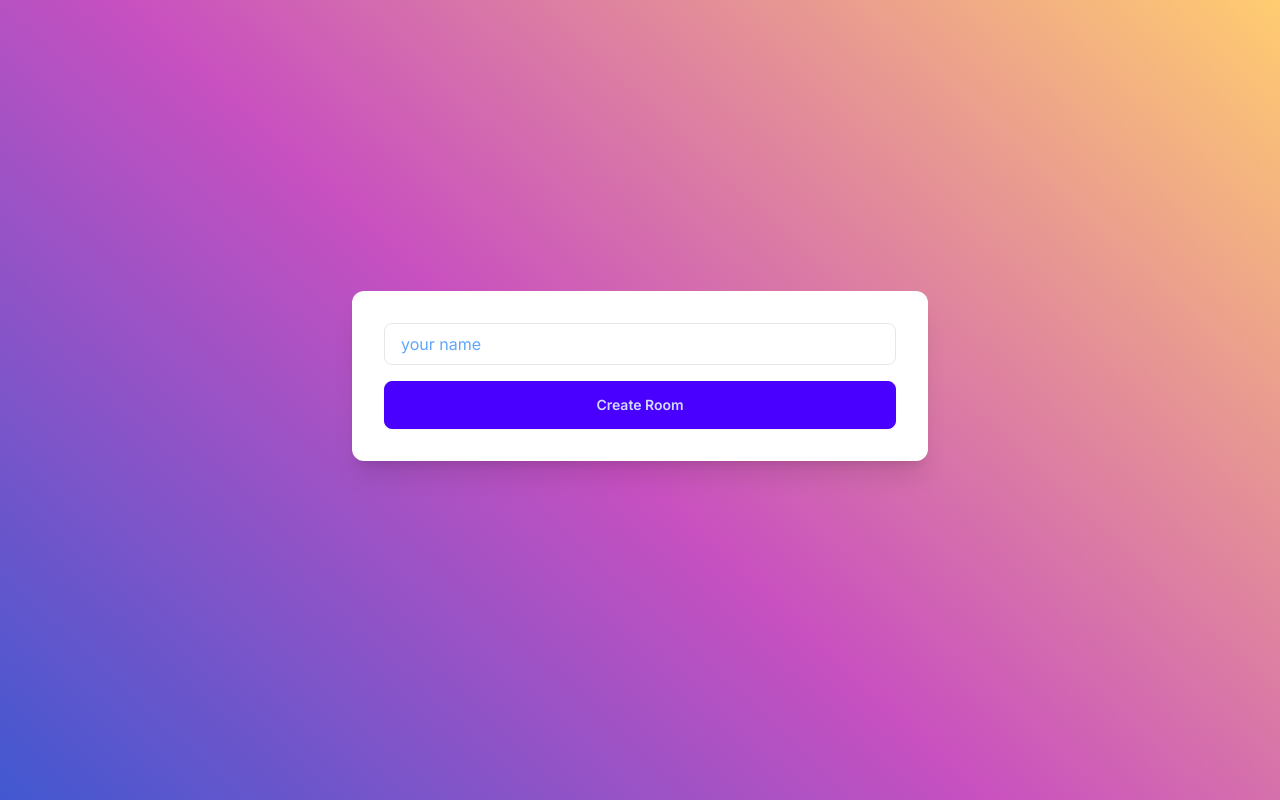
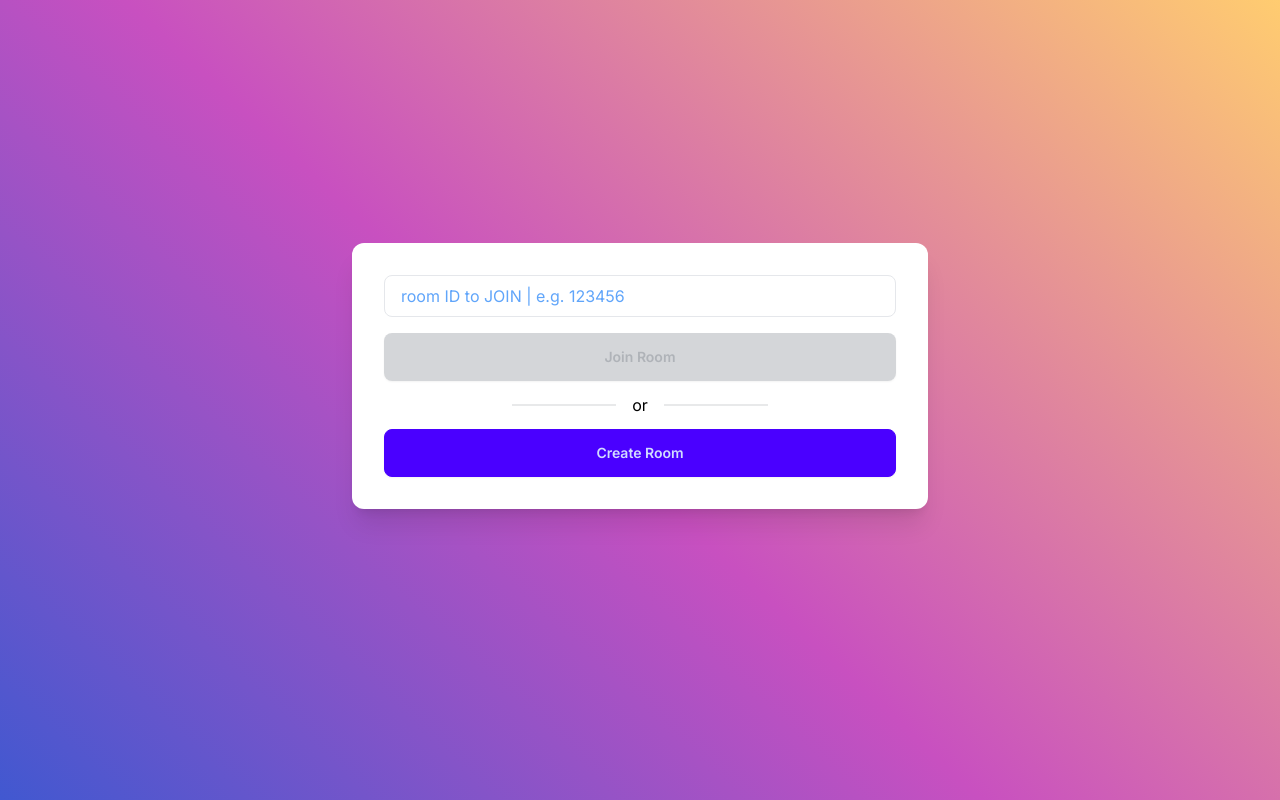
Before and after one commit to tomatommy-bs/find-gems, a Next.js app: page / in a window 1280 px wide. Built offline with nearby package versions, Linux system fonts and the light colour scheme.

Commit message:
join room

```diff
--- a/src/app/_components/RoomMaker.tsx
+++ b/src/app/_components/RoomMaker.tsx
@@ -4,12 +4,20 @@ import {useRef, useState} from 'react';
 import Button from '../../components/Button';
 import Input from '../../components/Input';
 import {createRoom} from '../_functions/create-room';
+import {useRouter} from 'next/navigation';
 
 export default function RoomMaker() {
   const [title, setTitle] = useState('');
   const [isLoading, setIsLoading] = useState(false);
+  const router = useRouter();
+  const [roomId, setRoomId] = useState('');
 
-  const handleSubmit = async (formData: FormData) => {
+  const handleJoinRoom = async (formData: FormData) => {
+    const roomId = formData.get('join-room');
+    router.push(`/room/${roomId}`);
+  };
+
+  const handleCreateRoom = async (formData: FormData) => {
     setIsLoading(true);
     try {
       await createRoom(formData);
@@ -19,7 +27,27 @@ export default function RoomMaker() {
   };
 
   return (
-    <form action={handleSubmit}>
+    <div>
+      <form action={handleJoinRoom}>
+        <div className="space-y-4">
+          <Input
+            name="join-room"
+            type="number"
+            placeholder="room ID to JOIN | e.g. 123456"
+            value={roomId}
+            onChange={e => setRoomId(e.target.value)}
+          />
+          <button
+            type="submit"
+            className="btn btn-primary btn-block"
+            disabled={roomId == ''}
+          >
+            Join Room
+          </button>
+        </div>
+      </form>
+      <div className="divider mx-auto w-1/2">or</div>
+      <form action={handleCreateRoom}>
         <div className="space-y-4">
           <Input
             placeholder="your name"
@@ -27,6 +55,7 @@ export default function RoomMaker() {
             name="user-name"
             value={title}
             onChange={e => setTitle(e.target.value)}
+            hidden
           />
           <button
             type="submit"
@@ -36,5 +65,6 @@ export default function RoomMaker() {
           </button>
         </div>
       </form>
+    </div>
   );
 }
--- /dev/null
+++ b/src/app/room/[id]/_components/HowToModal.tsx
@@ -0,0 +1,34 @@
+interface Props {
+  children?: React.ReactNode;
+}
+
+const HowToModal: React.FC = () => {
+  return (
+    <dialog id="how-to-modal" className="modal">
+      <div className="modal-box">
+        <h3 className="text-lg font-bold">Hello!</h3>
+        <p className="py-4">Press ESC key or click outside to close</p>
+      </div>
+      <form method="dialog" className="modal-backdrop">
+        <button>close</button>
+      </form>
+    </dialog>
+  );
+};
+
+export const HowToModalTrigger: React.FC<Props> = props => {
+  return (
+    <button
+      onClick={() => {
+        const modal = document.getElementById(
+          'how-to-modal'
+        ) as HTMLDialogElement;
+        modal.showModal();
+      }}
+    >
+      {props.children}
+    </button>
+  );
+};
+
+export default HowToModal;
--- a/src/app/room/[id]/layout.tsx
+++ b/src/app/room/[id]/layout.tsx
@@ -2,12 +2,13 @@
 
 import {PARTYKIT_HOST} from '@/src/app/env';
 import {ChatMessage, RoomMessage, SyncGameMessage} from '@/src/party/room/type';
-import {HomeIcon} from '@heroicons/react/16/solid';
+import {HomeIcon, QuestionMarkCircleIcon} from '@heroicons/react/16/solid';
 import {Provider, useSetAtom} from 'jotai';
 import Link from 'next/link';
 import usePartySocket from 'partysocket/react';
 import {chatAtom, gameStateAtom, partySocketAtom} from './contexts';
 import Party from './_components/Party';
+import HowToModal, {HowToModalTrigger} from './_components/HowToModal';
 
 export default function RootLayout({
   children,
@@ -38,10 +39,22 @@ export default function RootLayout({
             >
               copy URL
             </button>
+            <button
+              className="btn btn-outline btn-sm"
+              onClick={() => navigator.clipboard.writeText(id)}
+            >
+              copy ID
+            </button>
           </p>
+          <HowToModalTrigger>
+            <button className="btn btn-circle btn-sm">
+              <QuestionMarkCircleIcon />
+            </button>
+          </HowToModalTrigger>
         </div>
         {children}
       </div>
+      <HowToModal />
     </Provider>
   );
 }
--- a/src/app/room/[id]/page.tsx
+++ b/src/app/room/[id]/page.tsx
@@ -55,12 +55,9 @@ export default function RoomPage({params}: {params: {id: string}}) {
               </p>
             )}
             {msg.sender !== myConnectionId && msg.messageType === 'message' && (
-              <div>
-                <span>{msg.sender}</span>
-                <p className="chat chat-start" key={i}>
-                  <span className="chat-bubble">{msg.message}</span>
-                </p>
-              </div>
+              <p className="chat chat-start" key={i}>
+                <span className="chat-bubble">{msg.message}</span>
+              </p>
             )}
           </Fragment>
         ))}
```
Lines whose indentation alone changed are shown as unchanged.
